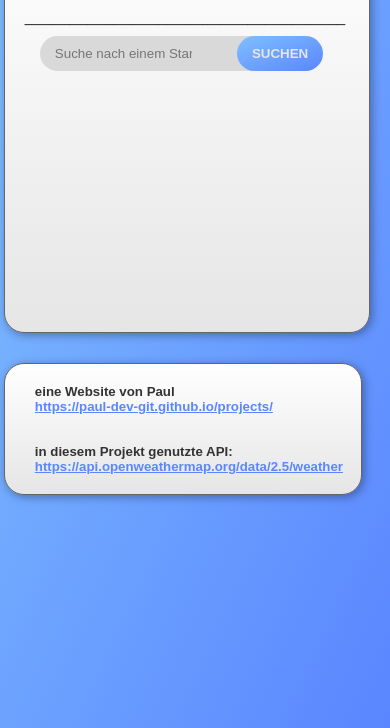
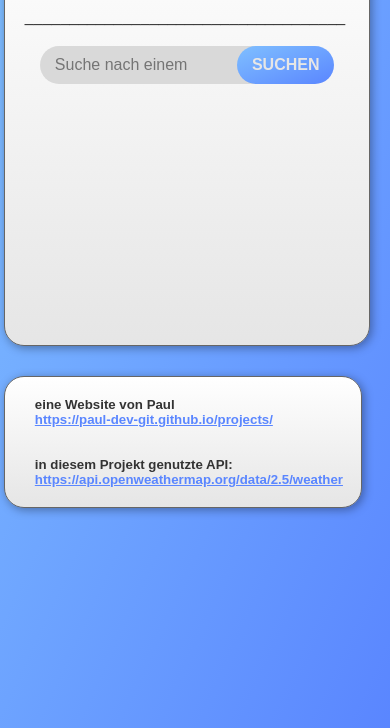
Before and after one commit to Paul-dev-git/weather-app, a plain HTML site: page index.html in a window 390 px wide. Shown: the part 116-844 px from the top of the page. Drawn offline with Linux system fonts and the light colour scheme.

Commit message:
changed font-sizes for responsive design

```diff
--- a/style.css
+++ b/style.css
@@ -138,6 +138,12 @@ input:focus {
 
     input {
         width: 40%;
+        font-size: 16px;
+        margin-top: 20px;
+    }
+
+    button {
+        font-size: 16px;
     }
 
     .line {
```
